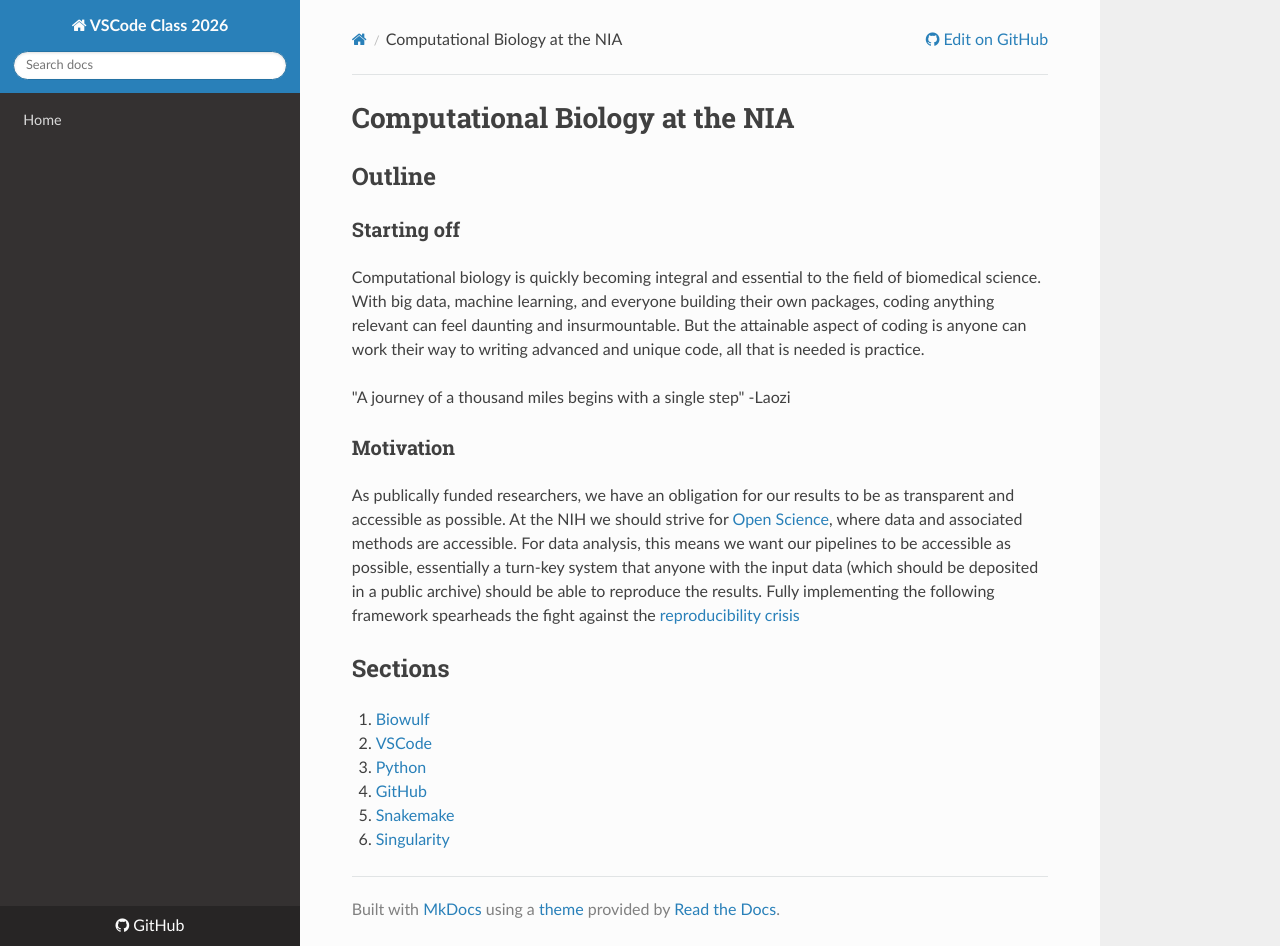
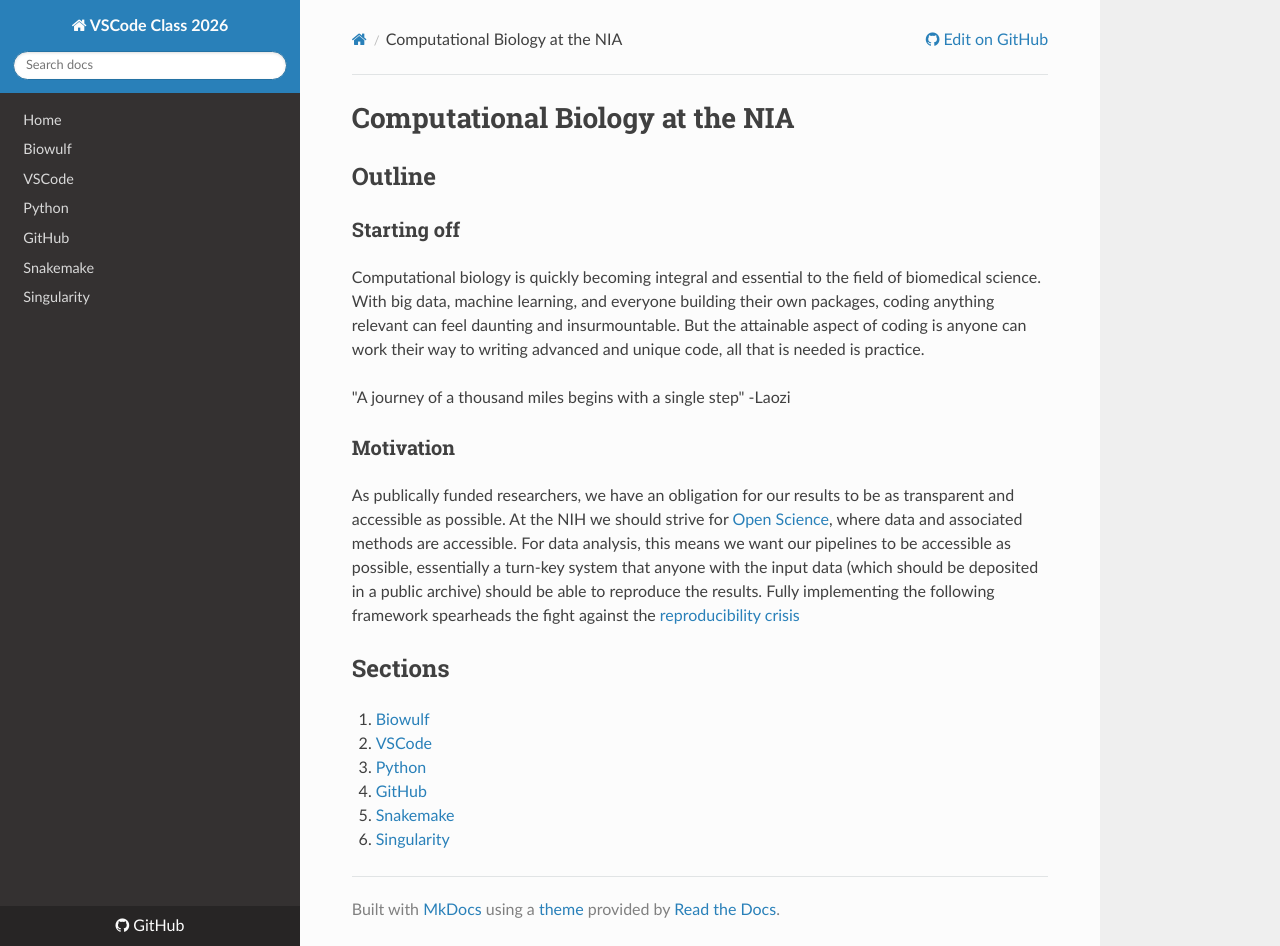
Before and after one commit to adamcatching/VSCode_class_2026, an MkDocs documentation site: the page built from docs/index.md, in a window 1280 px wide and 946 px high. Built offline with MkDocs 1.6.1, drawn with Linux system fonts in a browser that asks for light colours; nearby versions of some CDN libraries.

Commit message:
Add navigation

```diff
--- a/mkdocs.yml
+++ b/mkdocs.yml
@@ -10,3 +10,9 @@
 
 nav:
   - Home: docs/index.md
+  - Biowulf: docs/biowulf.md
+  - VSCode: docs/vscode.md
+  - Python: docs/python.md
+  - GitHub: docs/github.md
+  - Snakemake: docs/snakemake.md
+  - Singularity: docs/singularity.md
```
